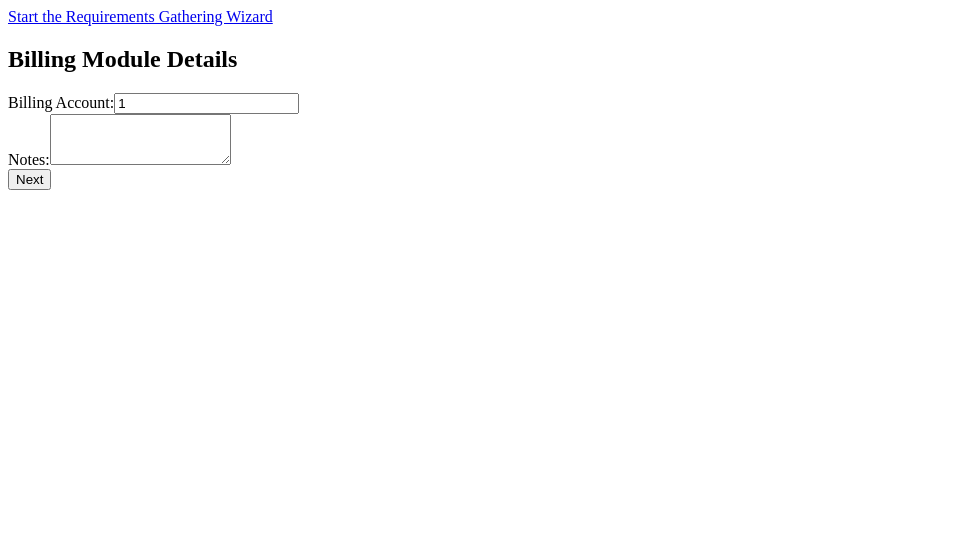
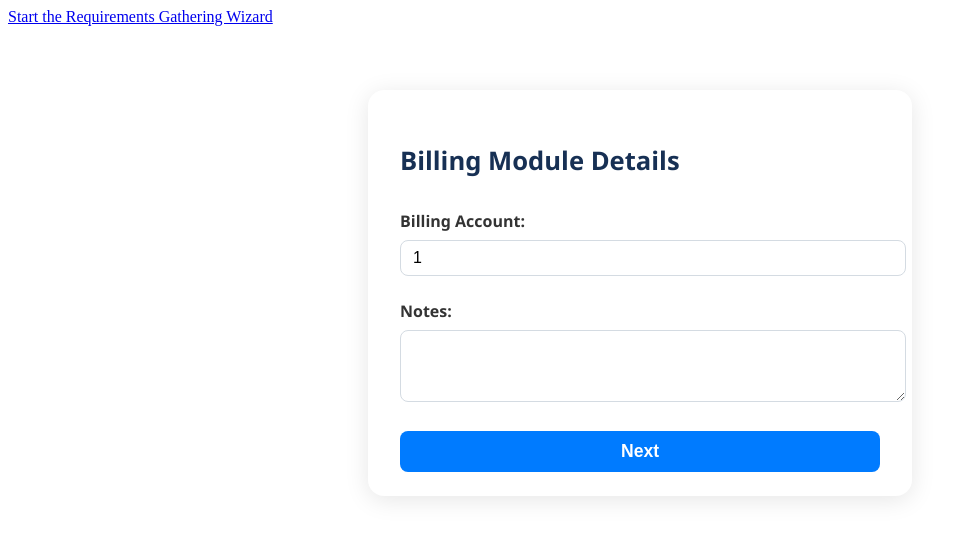
Before and after one commit to Xiaoliuliu666-leaner/Test.Onboarding, an Angular app: page /requirements/wizard/module-billing in a window 1280 px wide. Shown: the top 538 px of the page, without its empty margins (0-961 px from the left). Built offline with nearby package versions, Linux system fonts and the light colour scheme.

Commit message:
style billing module details page

```diff
--- a/src/app/requirements-wizard/module-user-billing.component.scss
+++ b/src/app/requirements-wizard/module-user-billing.component.scss
@@ -0,0 +1,56 @@
+.module-card {
+  max-width: 480px;
+  margin: 64px auto 0;
+  background: #fff;
+  border-radius: 16px;
+  box-shadow: 0 4px 24px rgba(0,0,0,0.10);
+  padding: 32px 32px 24px;
+  font-family: 'Segoe UI', sans-serif;
+
+  h2 {
+    font-size: 1.6rem;
+    font-weight: 700;
+    margin-bottom: 32px;
+    color: #173054;
+  }
+
+  .form-group {
+    margin-bottom: 24px;
+
+    label {
+      font-weight: 600;
+      color: #333;
+      display: block;
+      margin-bottom: 8px;
+    }
+
+    input, textarea {
+      width: 100%;
+      padding: 8px 12px;
+      font-size: 1rem;
+      border: 1px solid #d4dbe2;
+      border-radius: 8px;
+      outline: none;
+      transition: border .2s;
+      &:focus {
+        border-color: #007bff;
+      }
+    }
+  }
+
+  .next-btn {
+    width: 100%;
+    padding: 10px 0;
+    border: none;
+    background: #007bff;
+    color: #fff;
+    border-radius: 8px;
+    font-size: 1.1rem;
+    font-weight: 600;
+    cursor: pointer;
+    transition: background .2s;
+    &:hover {
+      background: #005bb5;
+    }
+  }
+}
```
